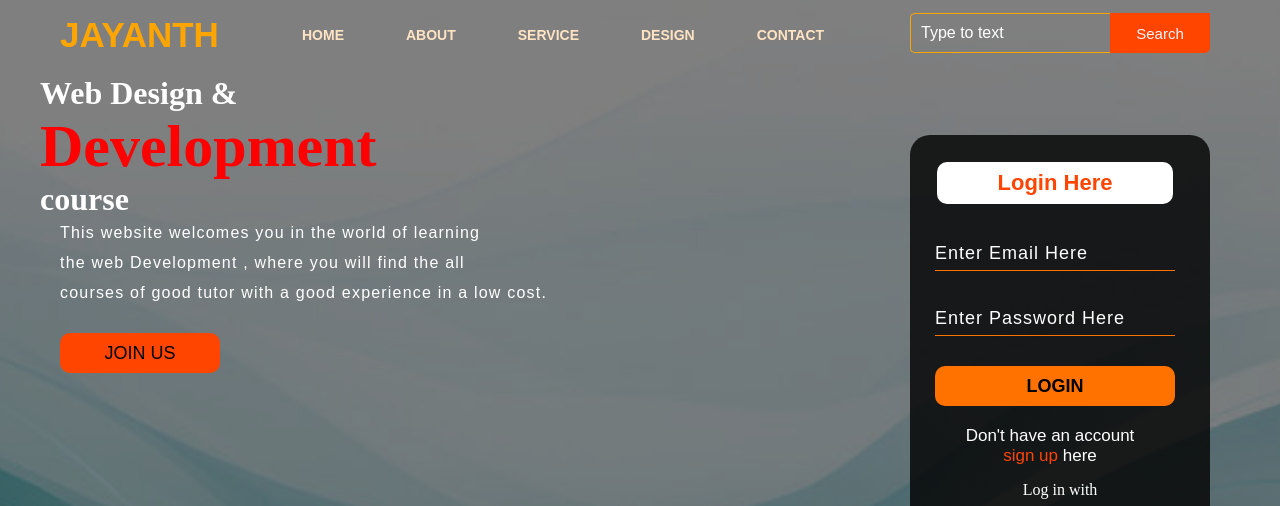
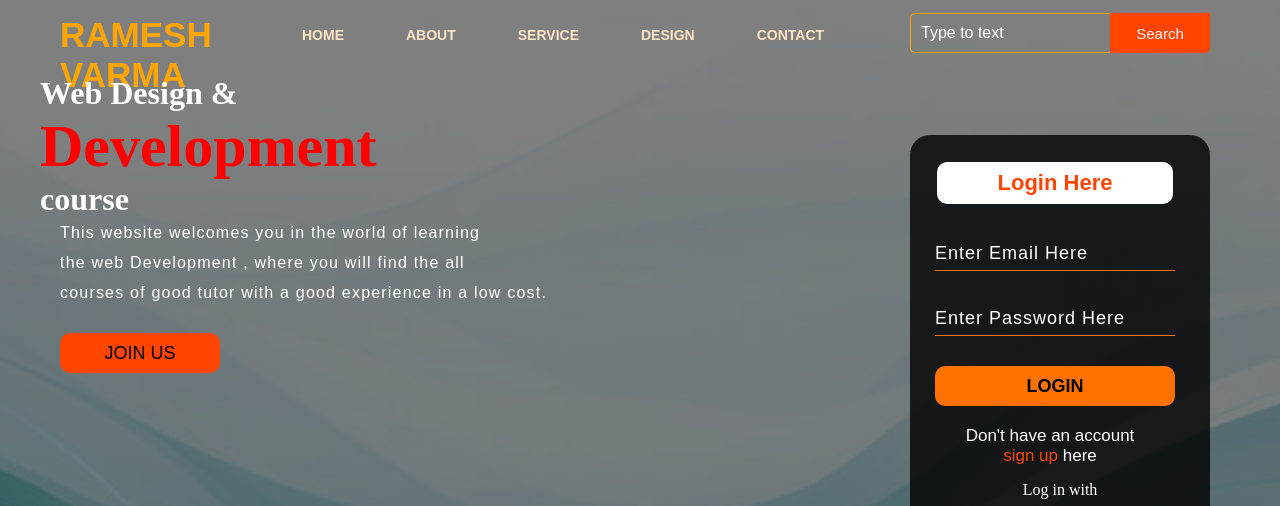
Before and after one commit to rameshvarma996/Landing-page, a plain HTML site: page index.html in a window 1280 px wide. Shown: the top 506 px of the page. Drawn offline with nearby package versions, Linux system fonts and the light colour scheme.

Commit message:
Update index.html

```diff
--- a/index.html
+++ b/index.html
@@ -12,7 +12,7 @@
     <div class="main">
         <div class="navbar">
             <div class="icon">
-                <h2 class="logo">JAYANTH </h2>
+                <h2 class="logo">RAMESH VARMA </h2>
             </div>
             <div class="menu">
                 <ul>
```
